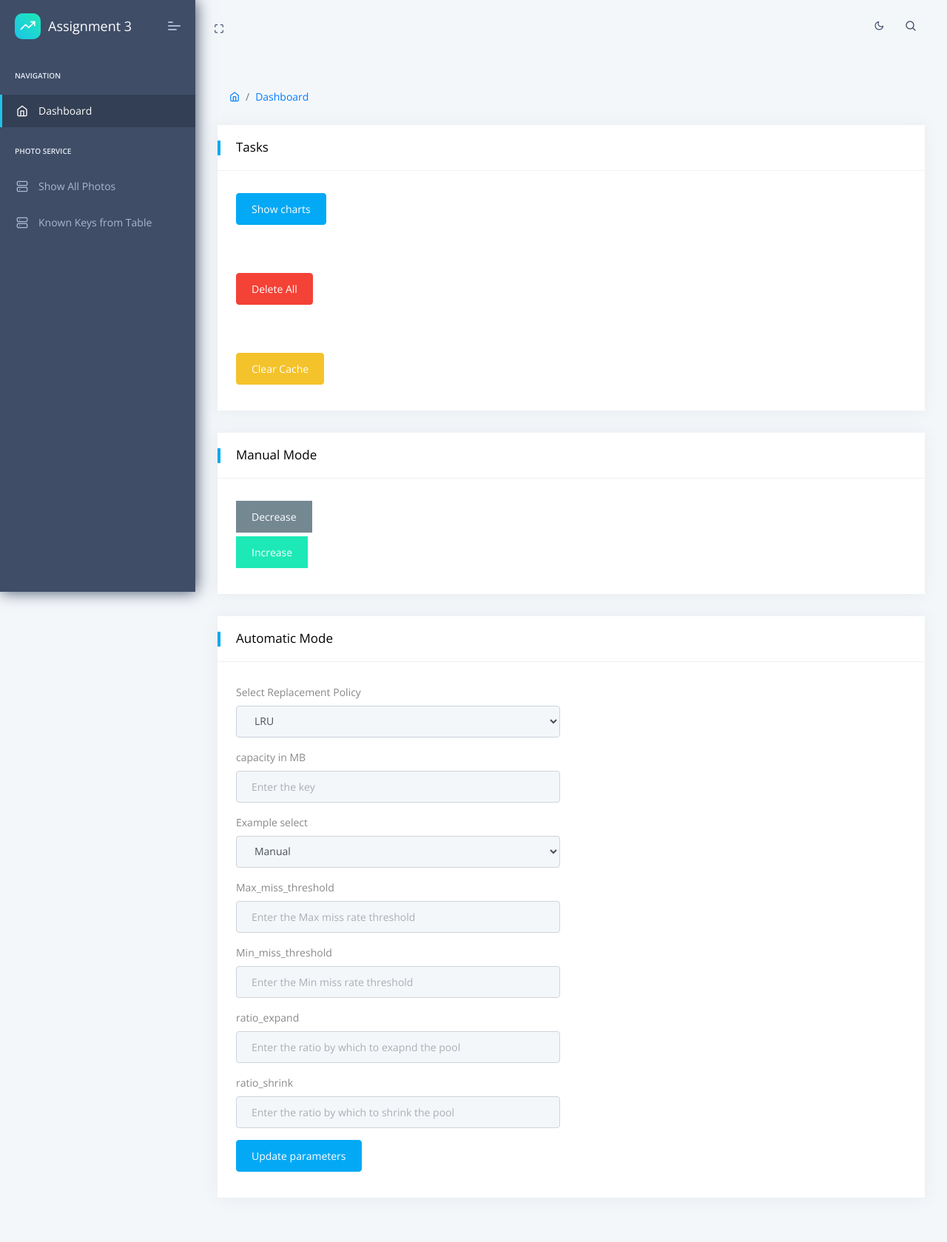
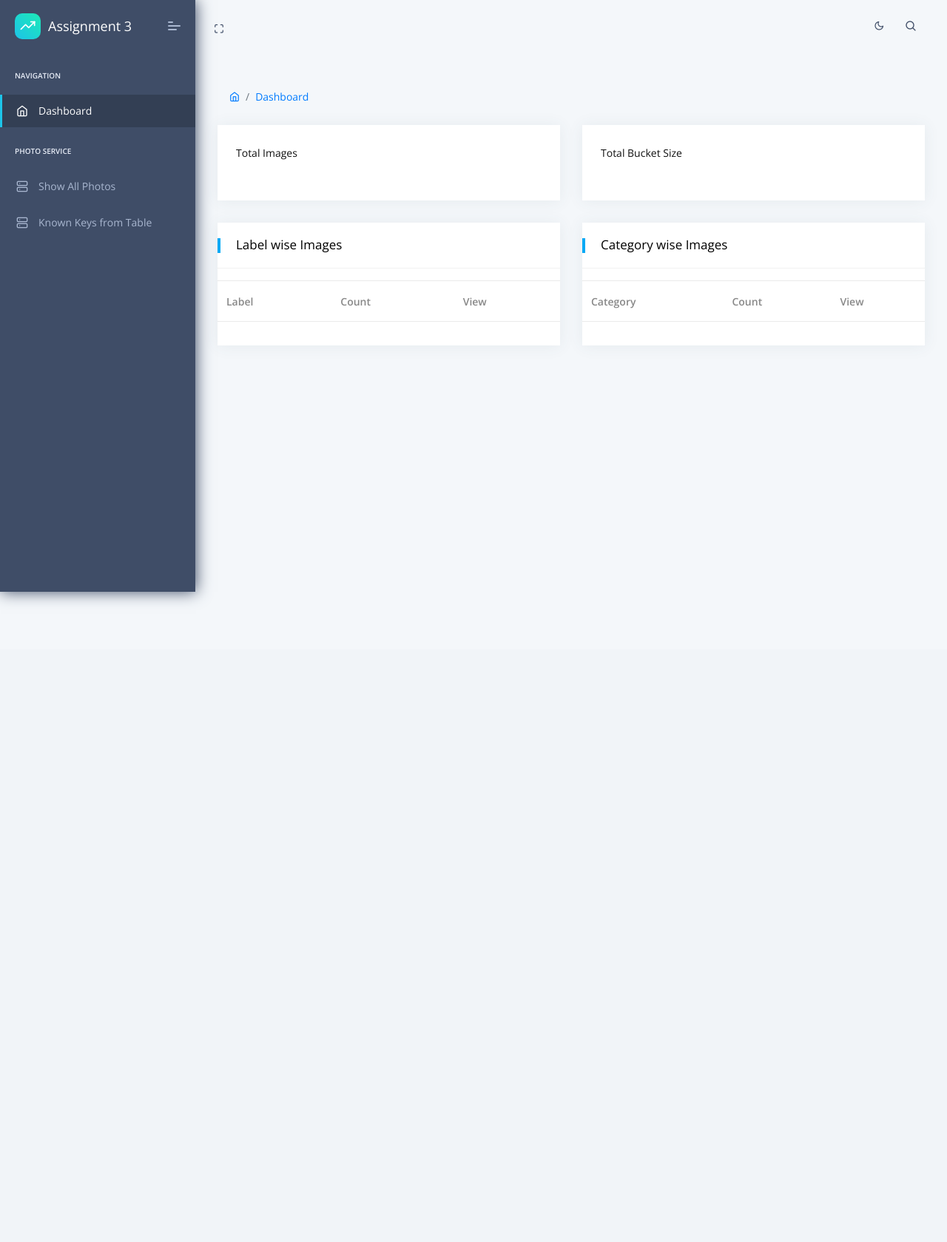
Before and after one commit to naqibfaiyaz/1779_assignment3, a Flask app: page /photoUpload/index in a window 1280 px wide. Shown: the whole page at 74% size. After the commit the page ends 814 px from the top, so only its background shows below. Run offline with Flask 2, Linux system fonts and the light colour scheme; lists and menus that the app fills with data are empty; some libraries are stand-ins or nearby versions.

Commit message:
minor fixes

```diff
--- a/apps/templates/includes/button.html
+++ b/apps/templates/includes/button.html
@@ -24,168 +24,109 @@
                     <div class="page-wrapper">
                         <!-- [ Main Content ] start -->
                         <div class="row">
-                            <div class="col-sm-12">
-                                <div class="card">
-                                    <div class="card-header">
-                                        <h5>Tasks</h5>
-                                    </div>
+                            <div class="col-md-6 col-xl-6">
+                                <div class="card daily-sales">
                                     <div class="card-block">
-                                        <a href="{{ url_for('photoUpload_blueprint.route_template', template='dashboard.html') }}">
-                                            <button type="submit" name="show_stats" title="Show Statistics"
-                                                class="btn btn-primary">Show charts</button>
-                                        </a>
-                                    </div>
-                                    <div class="card-block">
-                                        <a href='/photoUpload/knownKeys.html'>
-                                            <button type="submit" name="delete_all"
-                                                title="clear data of RDS, S3 and memcache" class="btn btn-danger">Delete
-                                                All</button>
-                                        </a>
-                                    </div>
-                                    <div class="card-block">
-                                        <form action='/appManager/clear_cache'>
-                                            <button type="submit" name="clear_memcache"
-                                                title="clear data of memcache nodes" class="btn btn-warning">Clear
-                                                Cache</button>
-                                        </form>
-                                        {%if cache_msg%}
-                                        </br>
-                                        <p>Cache Status: {{cache_msg}}</p>
+                                        <h6 class="mb-4">Total Images</h6>
+                                        <div class="row d-flex align-items-center">
+                                            <div class="col-9">
+                                                {% if total_img %}
+                                                <h3 class="f-w-300 d-flex align-items-center m-b-0"><i
+                                                        class="fa fa-image text-c-green f-30 m-r-10"></i>
+                                                    {{total_img}}</h3>
                                                 {% endif %}
-
 
                                             </div>
                                         </div>
                                     </div>
-
-
                                 </div>
-                        <div class="row">
-                            <div class="col-sm-12">
-                                <div class="card">
-                                    <div class="card-header">
-                                        <h5>Manual Mode</h5>
                             </div>
+                            <div class="col-md-6 col-xl-6">
+                                <div class="card daily-sales">
                                     <div class="card-block">
-                                        <form action='/appManager/decrease' method="POST">
-                                            <button type="submit" name="decrease" title="Decrease number of nodes by 1"
-                                                class="btn btn-square btn-secondary">Decrease</button>
-                                        </form>
-                                        <form action='/appManager/increase' method="POST">
-                                            <button type="submit" title="Increase number of nodes by 1" name="increase"
-                                                class="btn btn-square btn-success">Increase</button>
-                                        </form>
-
-                                    </div>
-                                    {%if msg%}
-                                    </br>
-                                    <p>Number of active nodes: {{msg}}</p>
+                                        <h6 class="mb-4">Total Bucket Size</h6>
+                                        <div class="row d-flex align-items-center">
+                                            <div class="col-9">
+                                                {% if total_size %}
+                                                <h3 class="f-w-300 d-flex align-items-center m-b-0"><i
+                                                        class="fa fa-archive text-c-green f-30 m-r-10"></i>
+                                                    {{total_size}}</h3>
                                                 {% endif %}
 
                                             </div>
                                         </div>
-
                                     </div>
                                 </div>
                             </div>
-                <!-- FORMS -->
-                <div class="main-body">
-                    <div class="page-wrapper">
-                        <!-- [ Main Content ] start -->
-                        <div class="row">
-                            <div class="col-sm-12">
-                                <!-- SAMPLE FORM START-->
-                                <div class="card">
+                            <div class="col-xl-6 col-md-6">
+                                <div class="card Recent-Users">
                                     <div class="card-header">
-                                        <h5>Automatic Mode</h5>
+                                        <h5>Label wise Images</h5>
                                     </div>
-                                    <div class="card-body">
-
-                                        <div class="row">
-                                            <div class="col-md-6">
-                                                <form action='/appManager/config' method="POST"
-                                                    enctype="multipart/form-data">
-                                                    <div class="form-group">
-                                                        <label for="exampleFormControlSelect1">Select Replacement Policy</label>
-                                                        <select name="replacement_policy" class="form-control" id="exampleFormControlSelect1">
-                                                            <option value="LRU">LRU</option>
-                                                            <option value="random">RR</option>
-                                                            <option value="no_cache">No Cache</option>
-                                                        </select>
-                                                    </div>
-                                                    <div class="form-group">
-                                                        <label for="key">capacity in MB</label>
-                                                        <input type="number" class="form-control" id="key" name="capacity" placeholder="Enter the key">
-                                                    </div>
-                                                    <div class="form-group">
-                                                        <label for="exampleFormControlSelect1">Example select</label>
-                                                        <select class="form-control" id="exampleFormControlSelect1" name="mode">
-                                                            <option value="manual">Manual</option>
-                                                            <option value="auto">Automatic</option>
-                                                        </select>
-                                                    </div>
-                                                    <div class="form-group">
-                                                        <label for="Max_miss_threshold">Max_miss_threshold</label>
-                                                        <input type="number" step="0.01" class="form-control" id="Max_miss_threshold"
-                                                            name="Max_miss_threshold"
-                                                            placeholder="Enter the Max miss rate threshold"
-                                                            value={{Max_rate_threshold}}>
-                                                    </div>
-                                                    <div class="form-group">
-                                                        <label for="Min_miss_threshold">Min_miss_threshold</label>
-                                                        <input type="number" step="0.01" class="form-control" id="Min_miss_threshold"
-                                                            name="Min_miss_threshold"
-                                                            placeholder="Enter the Min miss rate threshold"
-                                                            value={{Min_rate_threshold}}>
-                                                    </div>
-                                                    <div class="form-group">
-                                                        <label for="ratio_expand">ratio_expand</label>
-                                                        <input type="number" step="0.01" class="form-control" id="ratio_expand"
-                                                            name="ratio_expand"
-                                                            placeholder="Enter the ratio by which to exapnd the pool"
-                                                            value={{ratio_exapnd}}>
-                                                    </div>
-                                                    <div class="form-group">
-                                                        <label for="ratio_shrink">ratio_shrink</label>
-                                                        <input type="number" step="0.01" class="form-control" id="ratio_shrink"
-                                                            name="ratio_shrink"
-                                                            placeholder="Enter the ratio by which to shrink the pool"
-                                                            value={{ratio_shrink}}>
-                                                    </div>
-
-                                                    <button type="submit" name="update_parameters"
-                                                        class="btn btn-primary">Update parameters</button>
-                                                </form>
-                                                {%if curr_config%}
-                                                </br>
-                                                <p>Current Config: {{curr_config}}</p>
+                                    <div class="card-block px-0 py-3">
+                                        <div class="table-responsive">
+                                            <table class="table table-hover">
+                                                <thead>
+                                                    <tr>
+                                                        <th>Label</th>
+                                                        <th>Count</th>
+                                                        <th>View</th>
+                                                    </tr>
+                                                </thead>
+                                                <tbody>
+                                                    {% if labels %}
+                                                    {% for label in labels %}
+                                                    <tr>
+                                                        <th scope="row">{{label}}</th>
+                                                        <td>{{labels[label] | length}}</td>
+                                                        <td><a href="{{ url_for('home_blueprint.getPhotosPageLbl', value=label) }}"
+                                                                type="button" class="btn btn-outline-primary" title="View to Edit"
+                                                                data-toggle="tooltip" name="getPhoto">View & Edit</a>
+                                                        </td>
+                                                    </tr>
+                                                    {% endfor %}
                                                     {% endif %}
-                                                <!--
-                                                <form action="{{ url_for('photoUpload_blueprint.putPhoto') }}" method="post" enctype="multipart/form-data">
-                                                    <div class="form-group">
-                                                        <label for="key">Key</label>
-                                                        <input type="text" class="form-control" id="key" name="key" placeholder="Enter the key">
-                                                    </div>
-                                                    <div class="form-group">
-                                                        <label for="value">Image</label>
-                                                        <input type="file" class="form-control" id="value" name="image" placeholder="Enter the Value">
-                                                    </div>
-                                                    <button type="submit" name="savePhoto" class="btn btn-primary">Upload New Image</button>
-                                                </form>
-
-                                                -->
+                                                </tbody>
+                                            </table>
                                         </div>
                                     </div>
                                 </div>
                             </div>
-                                <!-- SAMPLE FORM END-->
-
-
-                                <!-- Input group -->
-
+                            <div class="col-xl-6 col-md-6">
+                                <div class="card Recent-Users">
+                                    <div class="card-header">
+                                        <h5>Category wise Images</h5>
+                                    </div>
+                                    <div class="card-block px-0 py-3">
+                                        <div class="table-responsive">
+                                            <table class="table table-hover">
+                                                <thead>
+                                                    <tr>
+                                                        <th>Category</th>
+                                                        <th>Count</th>
+                                                        <th>View</th>
+                                                    </tr>
+                                                </thead>
+                                                <tbody>
+                                                    {% if categories %}
+                                                    {% for category in categories %}
+                                                    <tr>
+                                                        <th scope="row">{{category}}</th>
+                                                        <td>{{categories[category] | length}}</td>
+                                                        <td><a href="{{ url_for('home_blueprint.getPhotosPageCat',value=category) }}"
+                                                                type="button" class="btn btn-outline-primary" title="View to Edit"
+                                                                data-toggle="tooltip" name="getPhoto">View & Edit</a>
+                                                        </td>
+                                                    </tr>
+                                                    {% endfor %}
+                                                    {% endif %}
+                                                </tbody>
+                                            </table>
                                         </div>
                                     </div>
-                        <!-- [ Main Content ] end -->
+                                </div>
+                            </div>
+                        </div>
                     </div>
                 </div>
             </div>
--- a/apps/templates/includes/sidebar.html
+++ b/apps/templates/includes/sidebar.html
@@ -17,7 +17,7 @@
                 </li>
                 <li data-username="dashboard Default Ecommerce CRM Analytics Crypto Project"
                     class="nav-item {% if 'index' in segment %} active {% endif %}">
-                    <a href="/index" class="nav-link "><span class="pcoded-micon"><i class="feather icon-home"></i></span><span
+                    <a href="{{ url_for('home_blueprint.index') }}" class="nav-link "><span class="pcoded-micon"><i class="feather icon-home"></i></span><span
                             class="pcoded-mtext">Dashboard</span></a>
                 </li>
                 <li class="nav-item pcoded-menu-caption">
```
Also changed, not shown: apps/services/home/routes.py (+77 -20 lines), apps/services/s3Manager/routes.py (+15 -0 lines). Lines whose indentation alone changed are shown as unchanged.
